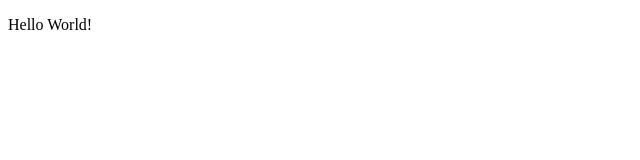
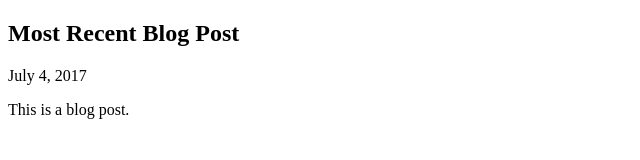
Before and after one commit to vinsonchuong/aspect, a website: page src/index.html in a window 1280 px wide. Shown: the whole page, without its empty margins (0-640 px from the left). Drawn offline with Linux system fonts and the light colour scheme.

Commit message:
Update index.html

```diff
--- a/src/index.html
+++ b/src/index.html
@@ -1,3 +1,12 @@
 <!doctype html>
 <meta charset="utf-8">
-<p>Hello World!</p>
+<title>Aspect</title>
+
+<article>
+  <header>
+    <h1>Most Recent Blog Post</h1>
+    <time datetime="2017-07-04T08:19:00-08:00">July 4, 2017</time>
+  </header>
+
+  <p>This is a blog post.</p>
+</article>
```
Also changed, not shown: test/viewingMostRecentPostTest.js (+1 -1 lines).
